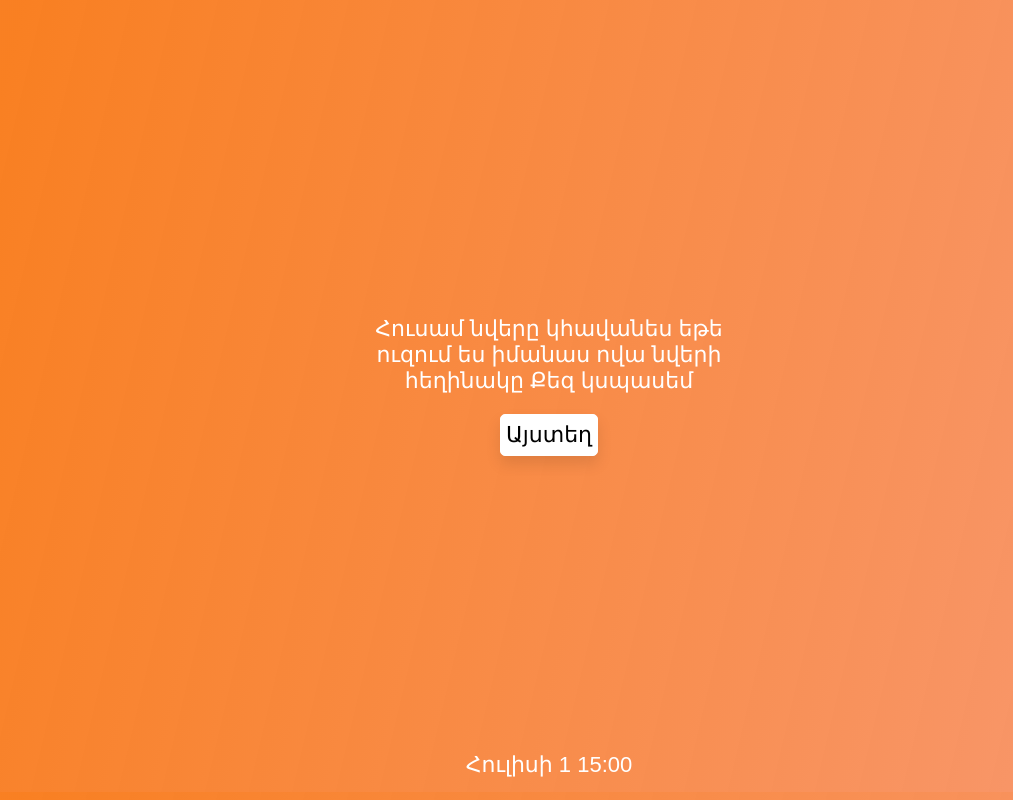
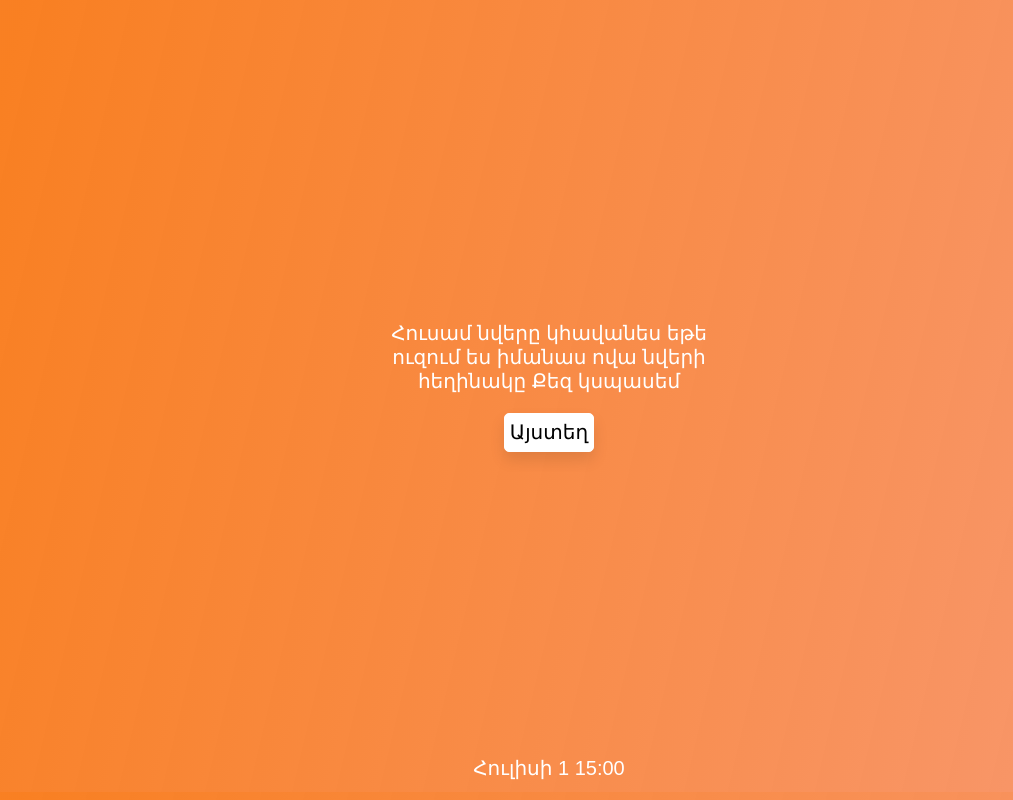
Before and after one commit to ggorr13/ggorr13.github.io, a plain HTML site: page index.html in a window 1280 px wide. Shown: the whole page, without its empty margins (91-1104 px from the left). Drawn offline with nearby package versions, Linux system fonts and the light colour scheme.

Commit message:
font size change

```diff
--- a/style.css
+++ b/style.css
@@ -24,7 +24,7 @@ body {
 
 p {
     font-weight: 200;
-    font-size: 22px;
+    font-size: 20px;
     font-family: 'Source Sans Pro', sans-serif;
     color: white;
     word-break: break-word;
@@ -32,7 +32,7 @@ p {
 
 .item_two {
     position: absolute;
-    bottom: 22px;
+    bottom: 20px;
     width: 100%;
     text-align: center;
 }
@@ -46,4 +46,5 @@ a {
     color: black;
     background: white;
     box-shadow: 0px 8px 15px rgba(0, 0, 0, 0.1);
+    font-size: 20px;
 }
```
